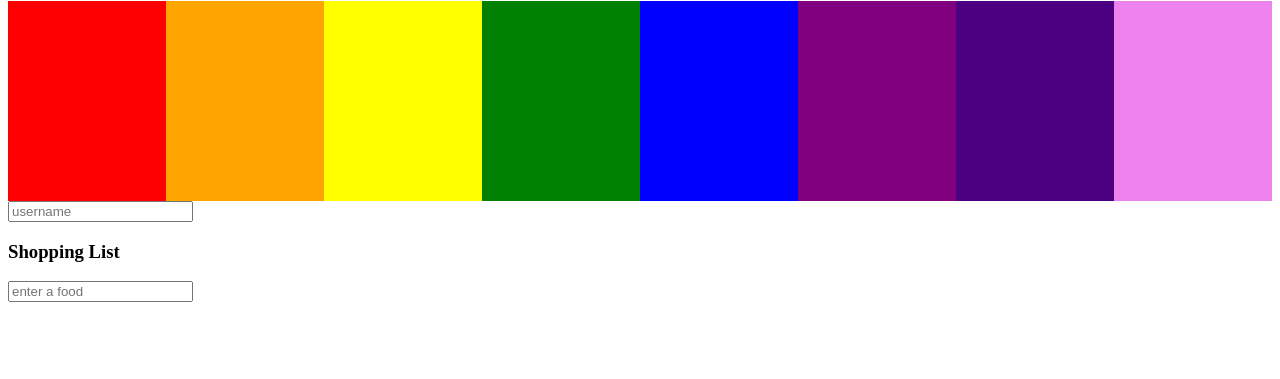
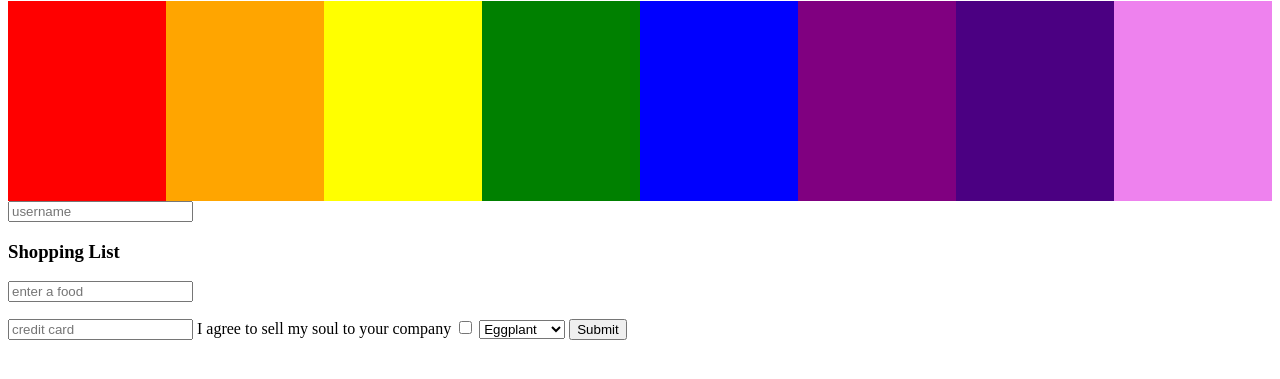
Before and after one commit to danielbodmer/javascript_bootcamp, a website: page main/js/section15/app.html in a window 1280 px wide. Shown: the part 79-458 px from the top of the page. Drawn offline with Linux system fonts and the light colour scheme.

Commit message:
create section16 files

```diff
--- a/main/js/section15/app.html
+++ b/main/js/section15/app.html
@@ -18,5 +18,19 @@
   <h3>Shopping List</h3>
   <input id="add-item" placeholder="enter a food" type="text">
   <ul id='items'></ul>
+
+  <form id="signup-form">
+    <input type="text" placeholder="credit card">
+    <label>
+      I agree to sell my soul to your company
+      <input type="checkbox">
+    </label>
+    <select name="" id="">
+      <option value="eggplant">Eggplant</option>
+      <option value="asparagus">Asparagus</option>
+      <option value="carrot">Carrot</option>
+    </select>
+    <input type="submit">
+  </form>
 </body>
 </html>
--- a/main/js/section15/section15_communicatingWithEvents.js
+++ b/main/js/section15/section15_communicatingWithEvents.js
@@ -102,3 +102,10 @@ addItemInput.addEventListener('keypress', function (e) {
   if (e.key === 'Enter') itemsUl.append(createListItem(this.value));
   this.value = '';
 });
+
+// Form Events & PreventDefault
+const form = document.querySelector('#signup-form');
+form.addEventListener('submit', function (e) {
+  alert('Submitting the form!');
+  e.preventDefault(); // prevents default behaviour (i.e. stops form loading to new page)
+});
```
Also changed, not shown: main/js/section16/app.css (added), main/js/section16/app.html (added), main/js/section16/app.js (added).
